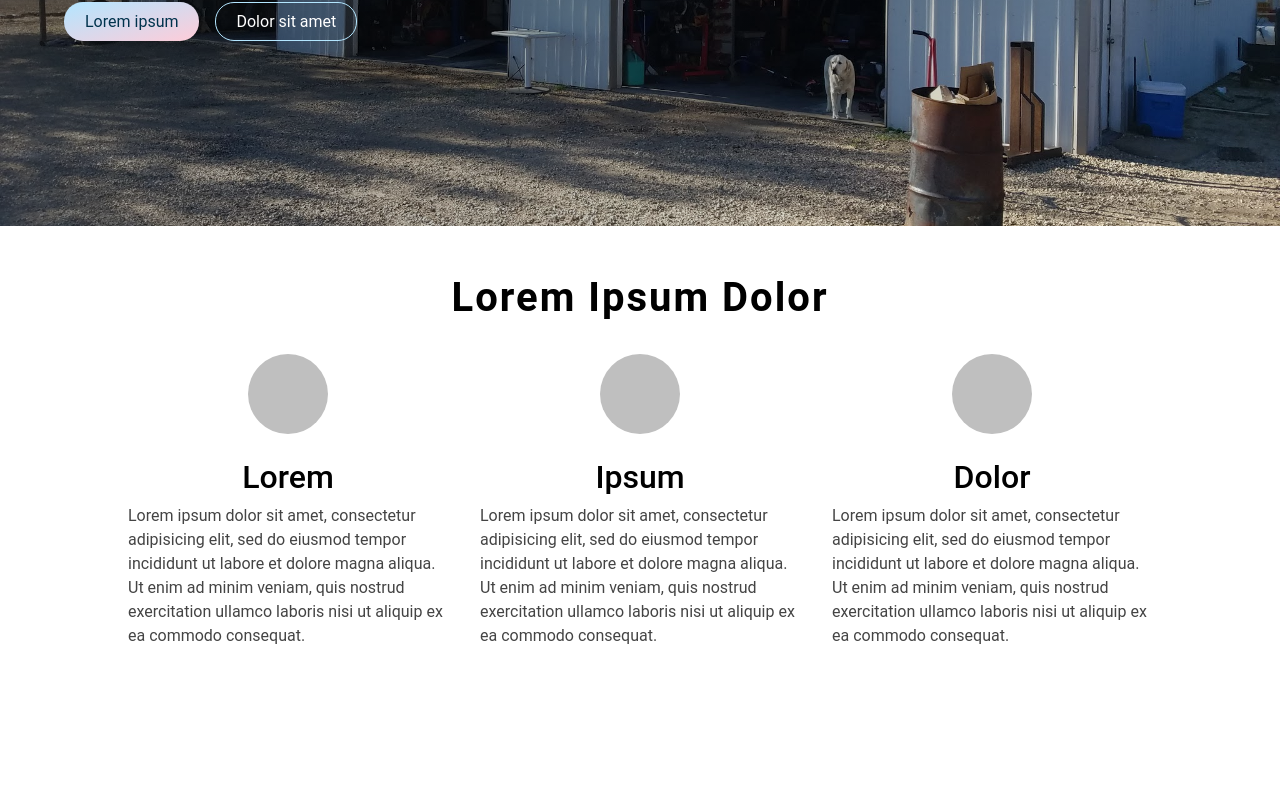
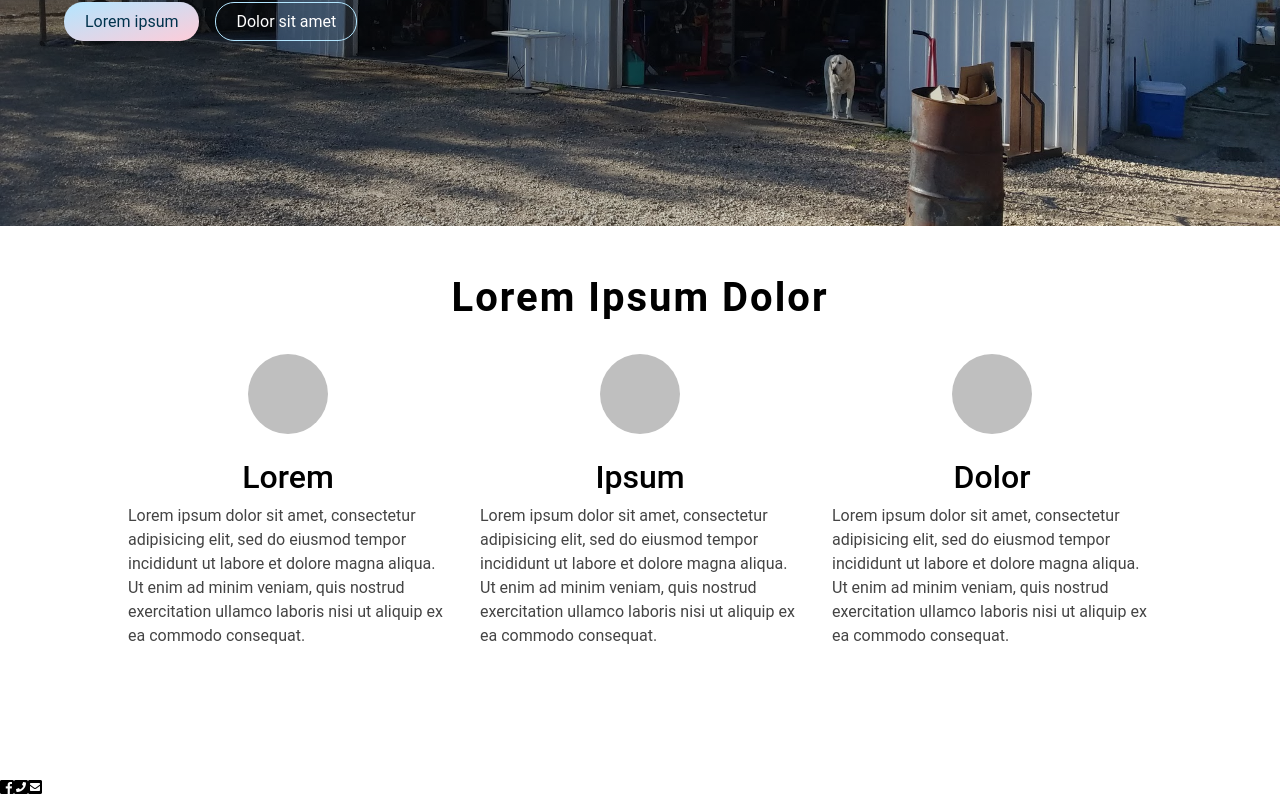
Before and after one commit to rhianonkilzer/jeremysgarage, a Vue app: page / in a window 1280 px wide. Shown: the part 334-1134 px from the top of the page. Before the commit the page ends 1062 px from the top, so only its background shows below. Built offline with nearby package versions, Linux system fonts and the light colour scheme.

Commit message:
footer added

```diff
--- a/src/App.vue
+++ b/src/App.vue
@@ -7,6 +7,12 @@
       <router-link to="/contact">Contact</router-link>
     </nav>
     <router-view />
+    <footer class="page-footer">
+      <i class="fab fa-facebook-square"></i>
+      <i class="fas fa-phone-square"></i>
+      <i class="fas fa-envelope-square"></i>
+
+    </footer>
   </main>
 </template>
 
```
Also changed, not shown: src/assets/bbb-logo.svg (added).
